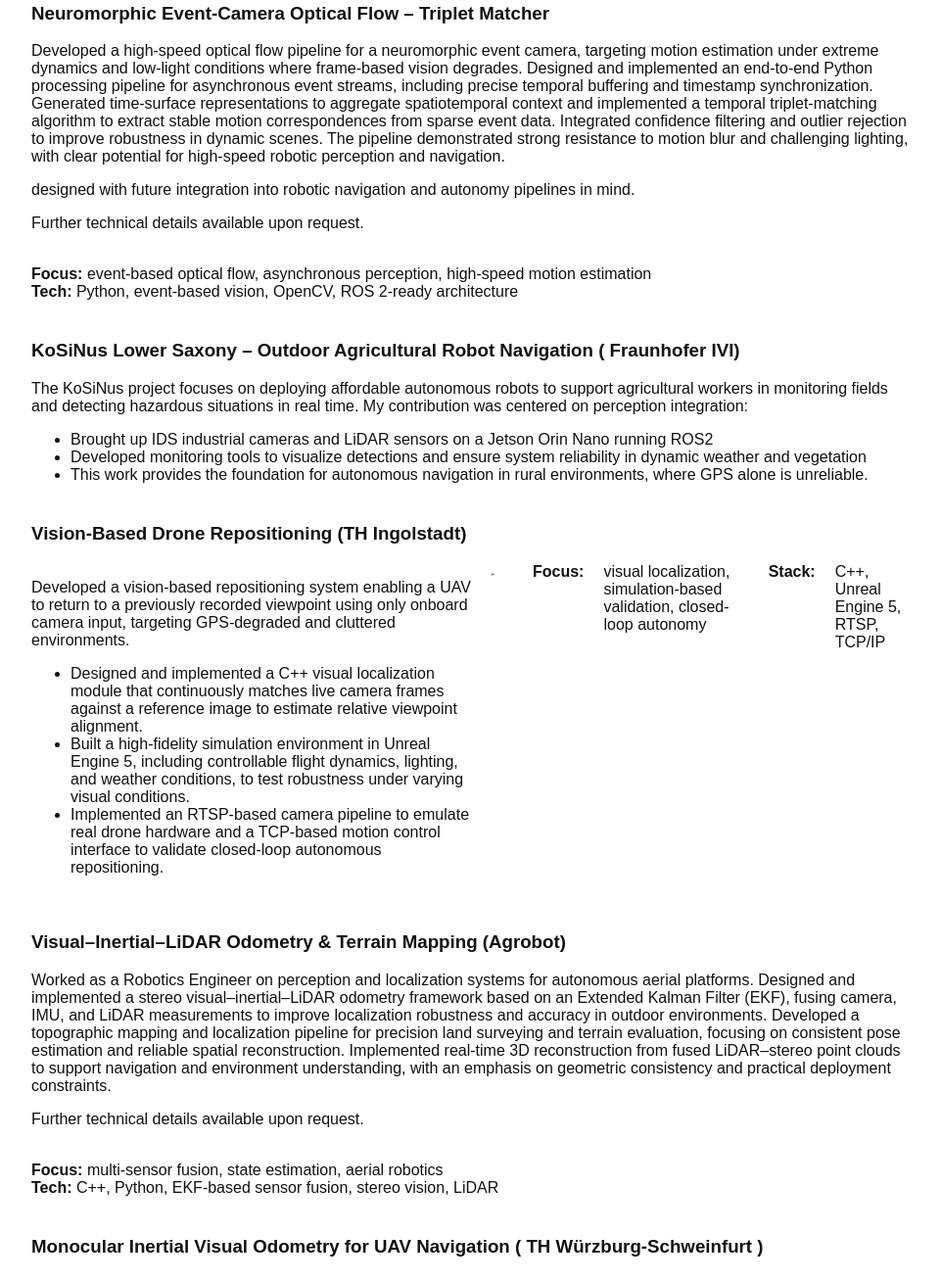
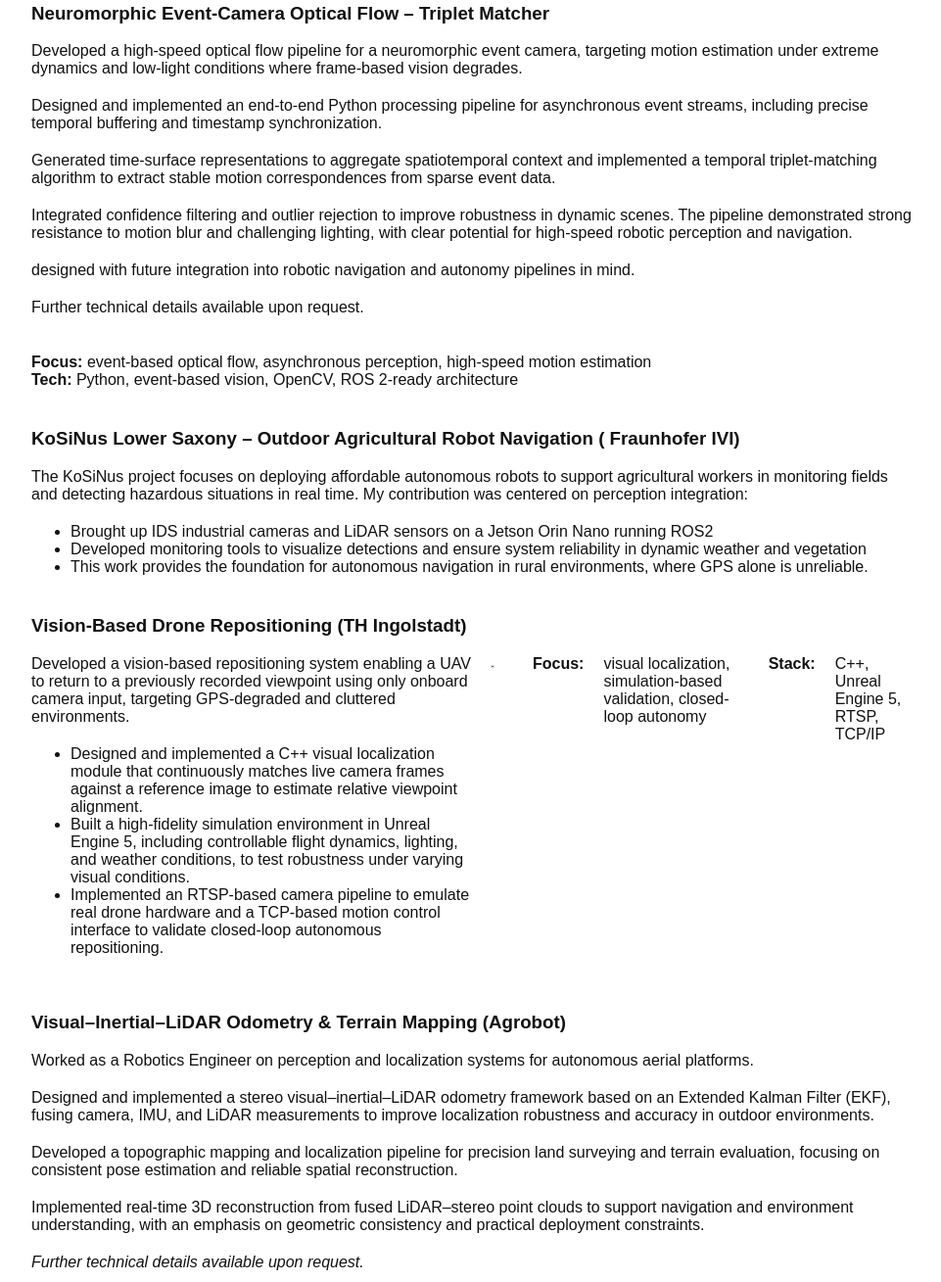
Before and after one commit to Yacynte/yacynte.github.io, a plain HTML site: page index.html in a window 1280 px wide. Shown: the part 588-1897 px from the top of the page at 98% size, without its empty margins (158-1119 px from the left). Drawn offline with Linux system fonts and the light colour scheme.

Commit message:
Refactor project descriptions with paragraph styling
Updated project descriptions with consistent paragraph styling for improved readability.

```diff
--- a/index.html
+++ b/index.html
@@ -81,17 +81,15 @@
         <h2>Projects 📂 </h2>
         <div class="project">
             <h3> Neuromorphic Event-Camera Optical Flow – Triplet Matcher </h3>
-            <p>
-            Developed a high-speed optical flow pipeline for a neuromorphic event camera, targeting motion estimation under extreme dynamics and low-light conditions where frame-based vision degrades.
+            <p style="margin: 0 0 20px 0;"> Developed a high-speed optical flow pipeline for a neuromorphic event camera, targeting motion estimation under extreme dynamics and low-light conditions where frame-based vision degrades. </p>
 
-            Designed and implemented an end-to-end Python processing pipeline for asynchronous event streams, including precise temporal buffering and timestamp synchronization.
+            <p style="margin: 0 0 20px 0;"> Designed and implemented an end-to-end Python processing pipeline for asynchronous event streams, including precise temporal buffering and timestamp synchronization. </p>
 
-            Generated time-surface representations to aggregate spatiotemporal context and implemented a temporal triplet-matching algorithm to extract stable motion correspondences from sparse event data.
+            <p style="margin: 0 0 20px 0;"> Generated time-surface representations to aggregate spatiotemporal context and implemented a temporal triplet-matching algorithm to extract stable motion correspondences from sparse event data. </p>
 
-            Integrated confidence filtering and outlier rejection to improve robustness in dynamic scenes. The pipeline demonstrated strong resistance to motion blur and challenging lighting, with clear potential for high-speed robotic perception and navigation.
-            </p>
-            <p> designed with future integration into robotic navigation and autonomy pipelines in mind. </p>
-            <p> Further technical details available upon request. </p>
+            <p style="margin: 0 0 20px 0;"> Integrated confidence filtering and outlier rejection to improve robustness in dynamic scenes. The pipeline demonstrated strong resistance to motion blur and challenging lighting, with clear potential for high-speed robotic perception and navigation. </p>
+            <p style="margin: 0 0 20px 0;"> designed with future integration into robotic navigation and autonomy pipelines in mind. </p>
+            <p style="margin: 0 0 20px 0;"> Further technical details available upon request. </p>
             <br><strong>Focus:</strong> event-based optical flow, asynchronous perception, high-speed motion estimation
             <br><strong>Tech:</strong> Python, event-based vision, OpenCV, ROS 2-ready architecture
 
@@ -99,9 +97,7 @@
 
         <div class="project">
             <h3> KoSiNus Lower Saxony – Outdoor Agricultural Robot Navigation ( Fraunhofer IVI) </h3>
-            <p>
-                The KoSiNus project focuses on deploying affordable autonomous robots to support agricultural workers in monitoring fields and detecting hazardous situations in real time.
-
+            <p style="margin: 0 0 20px 0;"> The KoSiNus project focuses on deploying affordable autonomous robots to support agricultural workers in monitoring fields and detecting hazardous situations in real time.
                 My contribution was centered on perception integration:
             </p>
             <ul>
@@ -116,7 +112,7 @@
             <h3> Vision-Based Drone Repositioning (TH Ingolstadt) </h3>
             <div class="project" style="display: flex; gap: 20px; align-items: flex-start;">
                 <div class="project-text-content" style="flex: 1; min-width: 50%;">
-                    <p>
+                    <p style="margin: 0 0 20px 0;">
                         Developed a vision-based repositioning system enabling a UAV to return to a previously recorded viewpoint using only onboard camera input, targeting GPS-degraded and cluttered environments.
                     </p>
                     <ul>
@@ -136,16 +132,11 @@
 
         <div class="project">
             <h3> Visual–Inertial–LiDAR Odometry & Terrain Mapping (Agrobot) </h3>
-            <p>
-            Worked as a Robotics Engineer on perception and localization systems for autonomous aerial platforms.
-
-            Designed and implemented a stereo visual–inertial–LiDAR odometry framework based on an Extended Kalman Filter (EKF), fusing camera, IMU, and LiDAR measurements to improve localization robustness and accuracy in outdoor environments.
-
-            Developed a topographic mapping and localization pipeline for precision land surveying and terrain evaluation, focusing on consistent pose estimation and reliable spatial reconstruction.
-
-            Implemented real-time 3D reconstruction from fused LiDAR–stereo point clouds to support navigation and environment understanding, with an emphasis on geometric consistency and practical deployment constraints.
-            </p>
-            <p> Further technical details available upon request. </p>
+            <p style="margin: 0 0 20px 0;"> Worked as a Robotics Engineer on perception and localization systems for autonomous aerial platforms. </p>
+            <p style="margin: 0 0 20px 0;"> Designed and implemented a stereo visual–inertial–LiDAR odometry framework based on an Extended Kalman Filter (EKF), fusing camera, IMU, and LiDAR measurements to improve localization robustness and accuracy in outdoor environments. </p>
+            <p style="margin: 0 0 20px 0;"> Developed a topographic mapping and localization pipeline for precision land surveying and terrain evaluation, focusing on consistent pose estimation and reliable spatial reconstruction. </p>
+            <p style="margin: 0 0 20px 0;"> Implemented real-time 3D reconstruction from fused LiDAR–stereo point clouds to support navigation and environment understanding, with an emphasis on geometric consistency and practical deployment constraints.</p>
+            <p style="margin: 0 0 20px 0;"> <em> Further technical details available upon request. </em> </p>
             <br><strong>Focus:</strong> multi-sensor fusion, state estimation, aerial robotics
             <br><strong>Tech:</strong> C++, Python, EKF-based sensor fusion, stereo vision, LiDAR
         </div>
@@ -154,14 +145,20 @@
             <h3> Monocular Inertial Visual Odometry for UAV Navigation ( TH Würzburg-Schweinfurt ) </h3>
             <div class="project" style="display: flex; gap: 20px; align-items: flex-start;">
             <div class="project-text-content" style="flex: 1; min-width: 50%;">
-                <p> Developed a monocular visual odometry and visual–inertial odometry (VO/VIO) pipeline for UAV and mobile robot navigation without reliance on GPS or external infrastructure.
+                <p style="margin: 0 0 20px 0;"> Developed a monocular visual odometry and visual–inertial odometry (VO/VIO) pipeline for UAV and mobile robot navigation without reliance on GPS or external infrastructure. </p>
 
-                    Implemented an end-to-end VO/VIO system in Python using OpenCV and NumPy, supporting both pure image-based operation and optional IMU fusion. Camera motion is estimated via feature tracking across consecutive frames, essential matrix decomposition, and PnP-based pose recovery.
+                <p style="margin: 0 0 20px 0;">  Implemented an end-to-end VO/VIO system in Python using OpenCV and NumPy, supporting both pure image-based operation and optional IMU fusion. Camera motion is estimated via feature tracking across consecutive frames, essential matrix decomposition, and PnP-based pose recovery. </p>
 
-                    Evaluated trajectory estimation on benchmark datasets (KITTI), real drone data (Tello), and simulated environments. The system achieved low translation error on the order of 1–1.3% on benchmark trajectories, demonstrating stable pose estimation under varied motion conditions.
+                <p style="margin: 0 0 20px 0;">  Evaluated trajectory estimation on benchmark datasets (KITTI), real drone data (Tello), and simulated environments. The system achieved low translation error on the order of 1–1.3% on benchmark trajectories, demonstrating stable pose estimation under varied motion conditions. </p>
 
-                    Designed a modular architecture to enable reuse and integration into larger perception or navigation stacks and built a GUI-based interface for parameter configuration and visualization of trajectories, errors, and performance metrics to support experimentation and debugging.
+                <p style="margin: 0 0 20px 0;"> Designed a modular architecture to enable reuse and integration into larger perception or navigation stacks and built a GUI-based interface for parameter configuration and visualization of trajectories, errors, and performance metrics to support experimentation and debugging. </p>
+
+                <h4> Custom Lucas–Kanade Optical Flow (from scratch) </h4>
+                <p style="margin: 0 0 20px 0;">
+                    Implemented a pyramidal Lucas–Kanade optical flow method from first principles, including image pyramids, gradient computation, and iterative refinement, to support robust feature tracking within the monocular VO pipeline. The implementation enabled fine-grained control over convergence behavior and failure handling compared to library-based solutions.
                 </p>
+
+                <br><strong>Focus:</strong> Python, monocular VO, visual–inertial estimation, UAV navigation
                 <br><strong>Tech:</strong> Python, OpenCV, Optimization
                 <br><a href="https://ieeexplore.ieee.org/document/10735689">Paper Link</a>
                 <br><a href="https://github.com/Yacynte/Monocular-Visual-Odometry">Code</a>
```
